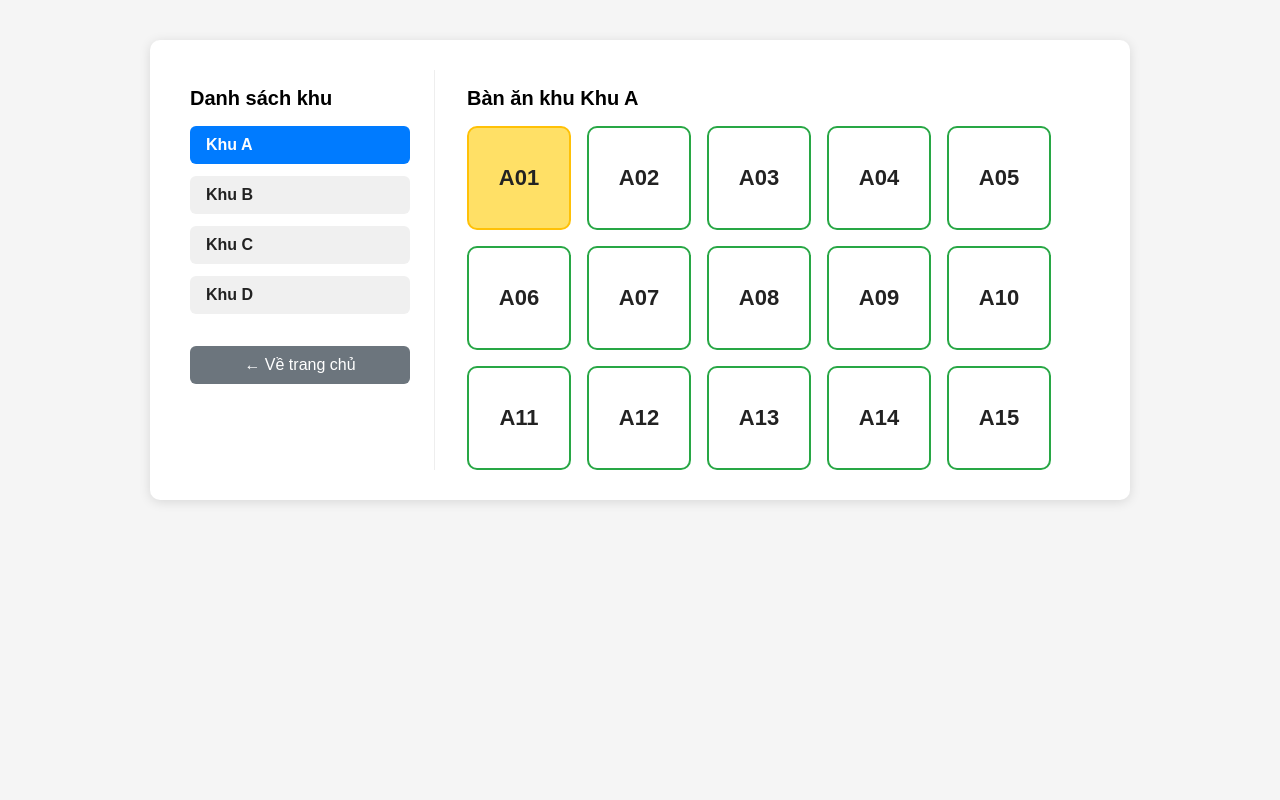
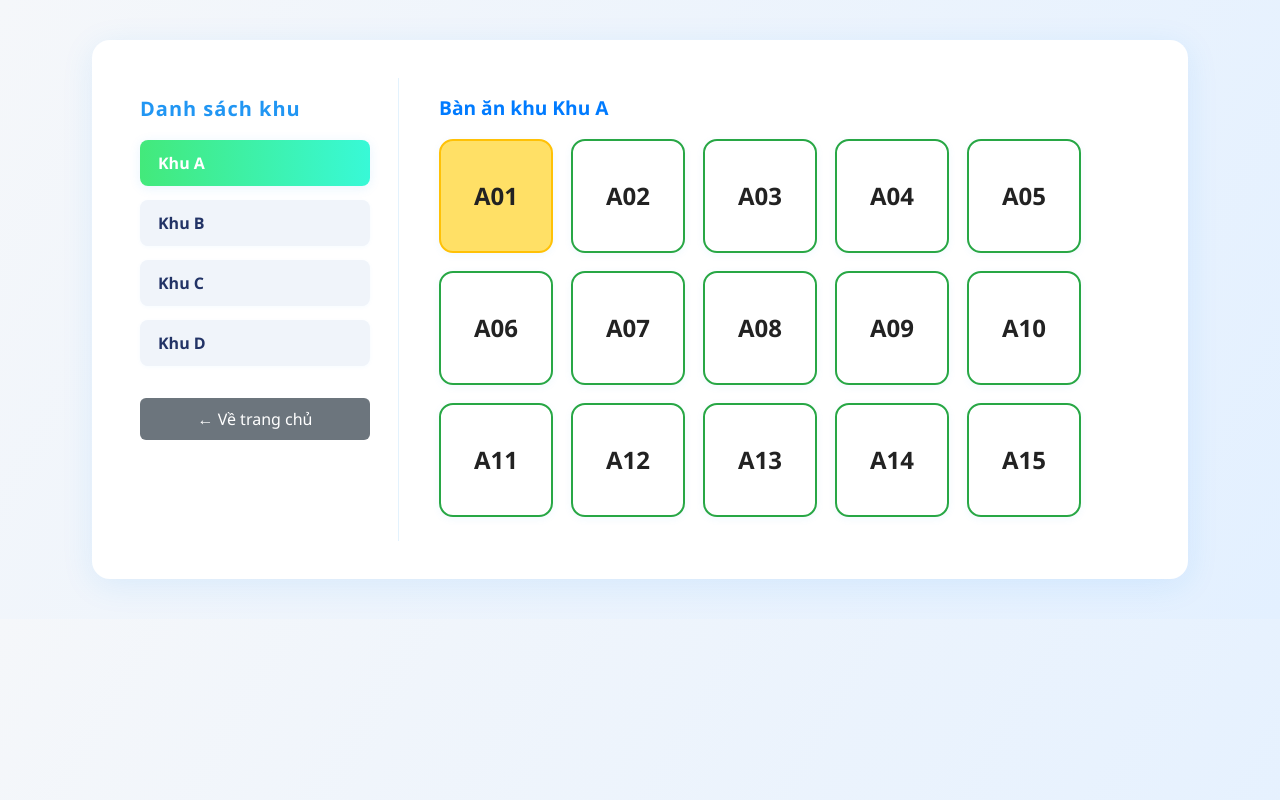
Before and after one commit to huutamm1612/Github_QLDA_22N15_G6_SHT, a Django app: page /account/mo-ban/?khu=1 in a window 1280 px wide. Run offline with Django 5.2, Linux system fonts and the light colour scheme; data comes from the database, SQL or seed files in the repository; both versions use the stored data as it was after the commit.

```diff
--- a/BuffetRestaurent/account/templates/mo_ban.html
+++ b/BuffetRestaurent/account/templates/mo_ban.html
@@ -4,26 +4,130 @@
     <meta charset="UTF-8">
     <title>Mở bàn</title>
     <style>
-        body { font-family: Arial, sans-serif; background: #f5f5f5; }
-        .container { max-width: 900px; margin: 40px auto; background: #fff; padding: 30px 40px; border-radius: 10px; box-shadow: 0 2px 12px rgba(0,0,0,0.12); display: flex; }
-        .khu-list { width: 220px; border-right: 1px solid #eee; padding-right: 24px; }
-        .khu-list h2 { font-size: 20px; margin-bottom: 16px; }
-        .khu-item { margin-bottom: 12px; }
-        .khu-link { display: block; padding: 10px 16px; border-radius: 6px; background: #f0f0f0; color: #222; text-decoration: none; font-weight: bold; }
-        .khu-link.selected, .khu-link:hover { background: #007bff; color: #fff; }
-        .banan-list { flex: 1; padding-left: 32px; }
-        .banan-list h2 { font-size: 20px; margin-bottom: 16px; }
-        .banan-grid { display: flex; flex-wrap: wrap; gap: 16px; }
-        .ban-item { width: 100px; height: 100px; border-radius: 10px; display: flex; align-items: center; justify-content: center; font-size: 22px; font-weight: bold; cursor: pointer; border: 2px solid #ccc; background: #fff; transition: background 0.2s, border 0.2s; position: relative; }
-        .ban-item.trong { background: #fff; border: 2px solid #28a745; color: #222; }
-        .ban-item.da-co-nguoi { background: #ffe066; border: 2px solid #ffc107; color: #222; }
-        .ban-item.selected { box-shadow: 0 0 0 3px #007bff; }
-        .form-mo-ban { margin-top: 32px; background: #f8f9fa; padding: 24px 32px; border-radius: 8px; max-width: 350px; }
-        .form-mo-ban label { display: block; margin-bottom: 8px; }
-        .form-mo-ban input { width: 100%; padding: 8px; border: 1px solid #ccc; border-radius: 4px; margin-bottom: 16px; }
-        .form-mo-ban button { padding: 10px 20px; border: none; border-radius: 4px; font-size: 16px; margin-right: 10px; }
-        .form-mo-ban .mo-ban-btn { background: #28a745; color: #fff; }
-        .form-mo-ban .quay-lai-btn { background: #6c757d; color: #fff; }
+body {
+    font-family: 'Segoe UI', Arial, sans-serif;
+    background: linear-gradient(120deg, #f5f7fa 0%, #e3f0ff 100%);
+    margin: 0;
+}
+.container {
+    max-width: 1000px;
+    margin: 40px auto;
+    background: #fff;
+    padding: 38px 48px;
+    border-radius: 18px;
+    box-shadow: 0 6px 32px rgba(33,150,243,0.10);
+    display: flex;
+}
+.khu-list {
+    width: 230px;
+    border-right: 1.5px solid #e3f2fd;
+    padding-right: 28px;
+}
+.khu-list h2 {
+    font-size: 1.25rem;
+    margin-bottom: 18px;
+    color: #2196f3;
+    font-weight: bold;
+    letter-spacing: 1px;
+}
+.khu-item { margin-bottom: 14px; }
+.khu-link {
+    display: block;
+    padding: 12px 18px;
+    border-radius: 8px;
+    background: #f0f4fa;
+    color: #223366;
+    text-decoration: none;
+    font-weight: 600;
+    transition: background 0.18s, color 0.18s;
+    box-shadow: 0 1px 4px rgba(33,150,243,0.04);
+}
+.khu-link.selected, .khu-link:hover {
+    background: linear-gradient(90deg,#43e97b 0,#38f9d7 100%);
+    color: #fff;
+    box-shadow: 0 2px 12px rgba(33,150,243,0.10);
+}
+.banan-list { flex: 1; padding-left: 40px; }
+.banan-list h2 {
+    font-size: 1.2rem;
+    margin-bottom: 18px;
+    color: #007bff;
+    font-weight: bold;
+}
+.banan-grid {
+    display: flex;
+    flex-wrap: wrap;
+    gap: 18px;
+    margin-bottom: 24px;
+}
+.ban-item {
+    width: 110px; height: 110px;
+    border-radius: 14px;
+    display: flex; align-items: center; justify-content: center;
+    font-size: 1.5rem; font-weight: bold;
+    cursor: pointer;
+    border: 2.5px solid #b3c6e0;
+    background: #f8fafc;
+    transition: background 0.18s, border 0.18s, box-shadow 0.18s;
+    position: relative;
+    box-shadow: 0 2px 8px rgba(33,150,243,0.06);
+}
+.ban-item.trong {
+    background: #fff;
+    border: 2.5px solid #28a745;
+    color: #222;
+}
+.ban-item.da-co-nguoi {
+    background: #ffe066;
+    border: 2.5px solid #ffc107;
+    color: #222;
+}
+.ban-item.selected {
+    box-shadow: 0 0 0 4px #2196f3;
+}
+.form-mo-ban {
+    margin-top: 32px;
+    background: #f8f9fa;
+    padding: 28px 36px;
+    border-radius: 12px;
+    max-width: 370px;
+    box-shadow: 0 2px 12px rgba(33,150,243,0.07);
+}
+.form-mo-ban label { display: block; margin-bottom: 10px; font-weight: 500; color: #1976d2; }
+.form-mo-ban input {
+    width: 100%;
+    padding: 10px;
+    border: 1.5px solid #90caf9;
+    border-radius: 6px;
+    margin-bottom: 18px;
+    font-size: 1.08rem;
+    background: #e3f2fd;
+}
+.form-mo-ban button {
+    padding: 10px 22px;
+    border: none;
+    border-radius: 6px;
+    font-size: 1.08rem;
+    margin-right: 12px;
+    font-weight: 600;
+    box-shadow: 0 1px 4px rgba(33,150,243,0.07);
+    transition: background 0.18s, color 0.18s;
+}
+.form-mo-ban .mo-ban-btn { background: #28a745; color: #fff; }
+.form-mo-ban .mo-ban-btn:hover { background: #218838; }
+.form-mo-ban .quay-lai-btn { background: #6c757d; color: #fff; }
+.form-mo-ban .quay-lai-btn:hover { background: #495057; }
+@media (max-width: 900px) {
+    .container { flex-direction: column; padding: 10px 2px; }
+    .khu-list { width: 100%; border-right: none; border-bottom: 1.5px solid #e3f2fd; padding-right: 0; padding-bottom: 18px; margin-bottom: 18px; }
+    .banan-list { padding-left: 0; }
+    .banan-grid { gap: 10px; }
+    .ban-item { width: 90px; height: 90px; font-size: 1.1rem; }
+}
+@media (max-width: 600px) {
+    .container { padding: 2px; }
+    .form-mo-ban { padding: 12px 6px; }
+}
     </style>
     <script>
         function selectBan(banId) {
```
Also changed, not shown: BuffetRestaurent/db.sqlite3.
